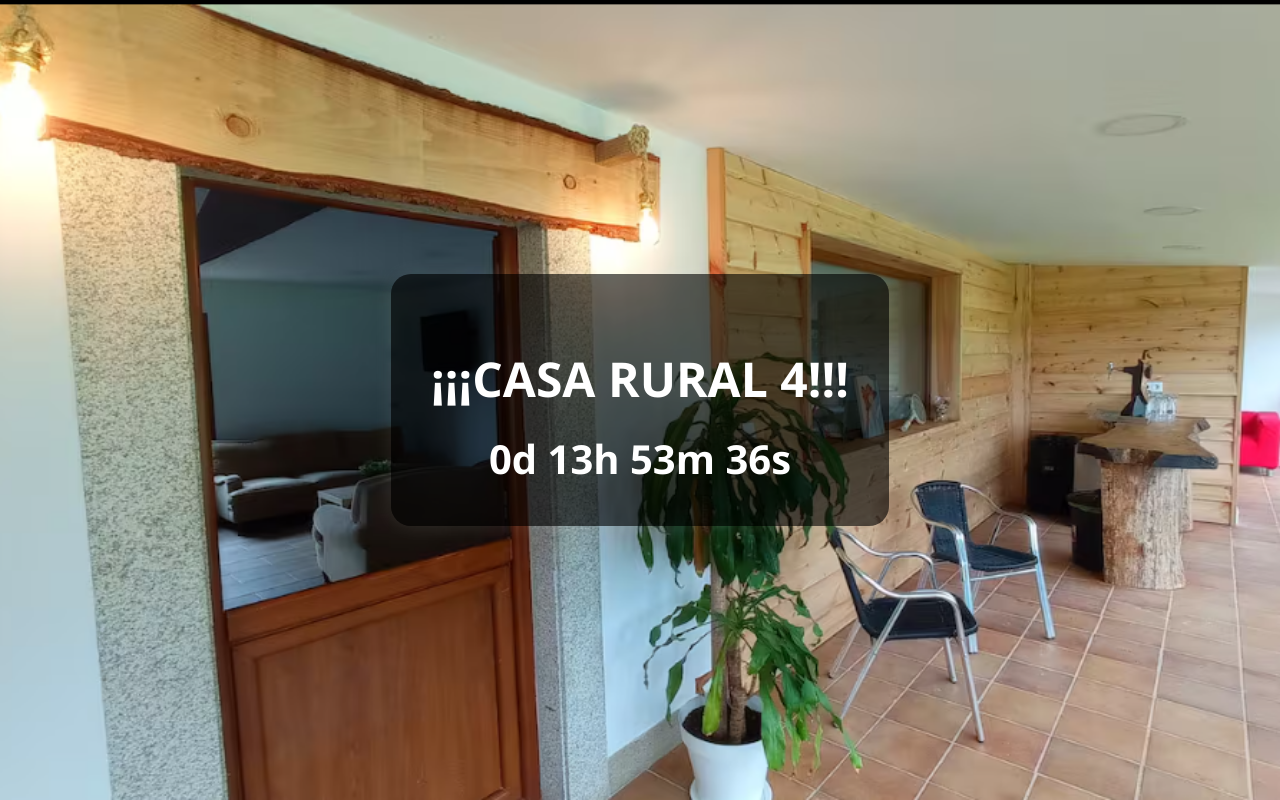
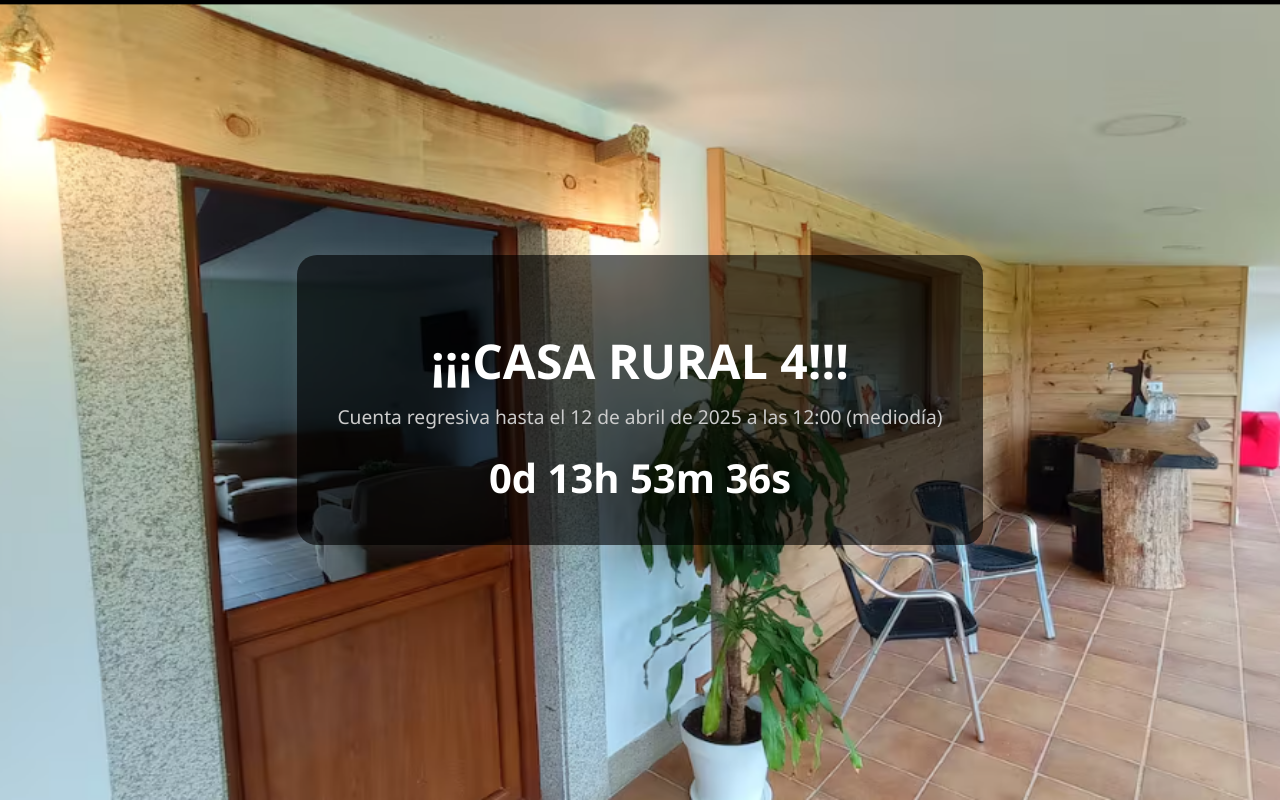
Before and after one commit to Trotinivini/CASA_RURAL_4.github.io, a plain HTML site: page index.html in a window 1280 px wide. Drawn offline with Linux system fonts and the light colour scheme.

Commit message:
Update index.html

```diff
--- a/index.html
+++ b/index.html
@@ -33,7 +33,13 @@
 
     .container h1 {
       font-size: 3rem;
+      margin-bottom: 10px;
+    }
+
+    .fecha-objetivo {
+      font-size: 1.2rem;
       margin-bottom: 20px;
+      color: #ccc;
     }
 
     #timer {
@@ -46,15 +52,16 @@
 
   <div class="container">
     <h1>¡¡¡CASA RURAL 4!!!</h1>
+    <div class="fecha-objetivo">Cuenta regresiva hasta el 12 de abril de 2025 a las 12:00 (mediodía)</div>
     <div id="timer">00d 00h 00m 00s</div>
   </div>
 
   <script>
-    // 🎯 Fecha objetivo: 12 de abril de 2025 a las 16:00
+    // 🎯 Fecha objetivo: 12 de abril de 2025 a las 12:00 (mediodía)
     const fechaObjetivo = new Date("2025-04-12T12:00:00");
 
     // Configura aquí cuántas imágenes tienes en la carpeta 'fondos/'
-    const totalImagenes = 8; // Ajusta este número según tus imágenes (1.png a 5.png)
+    const totalImagenes = 8; // Ajusta este número según tus imágenes
     const rutaCarpeta = "fondos/";
 
     let horaActual = new Date().getHours();
@@ -99,3 +106,4 @@
   </script>
 
 </body>
+</html>
```
